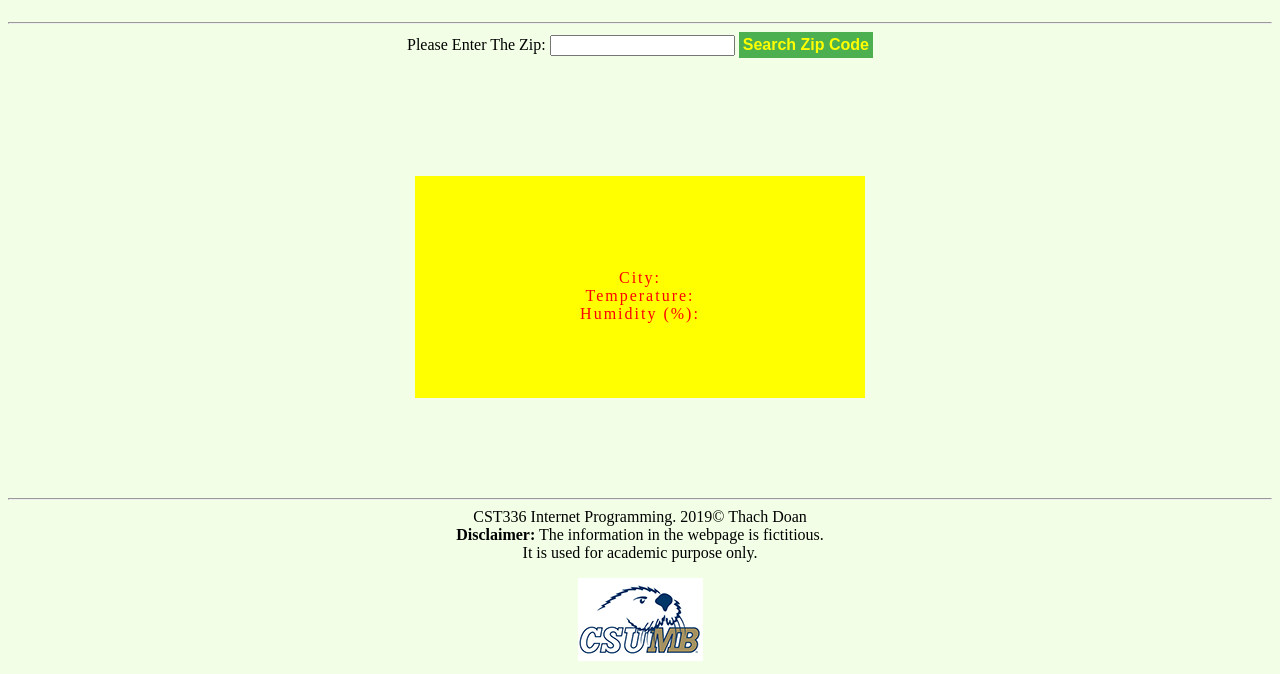
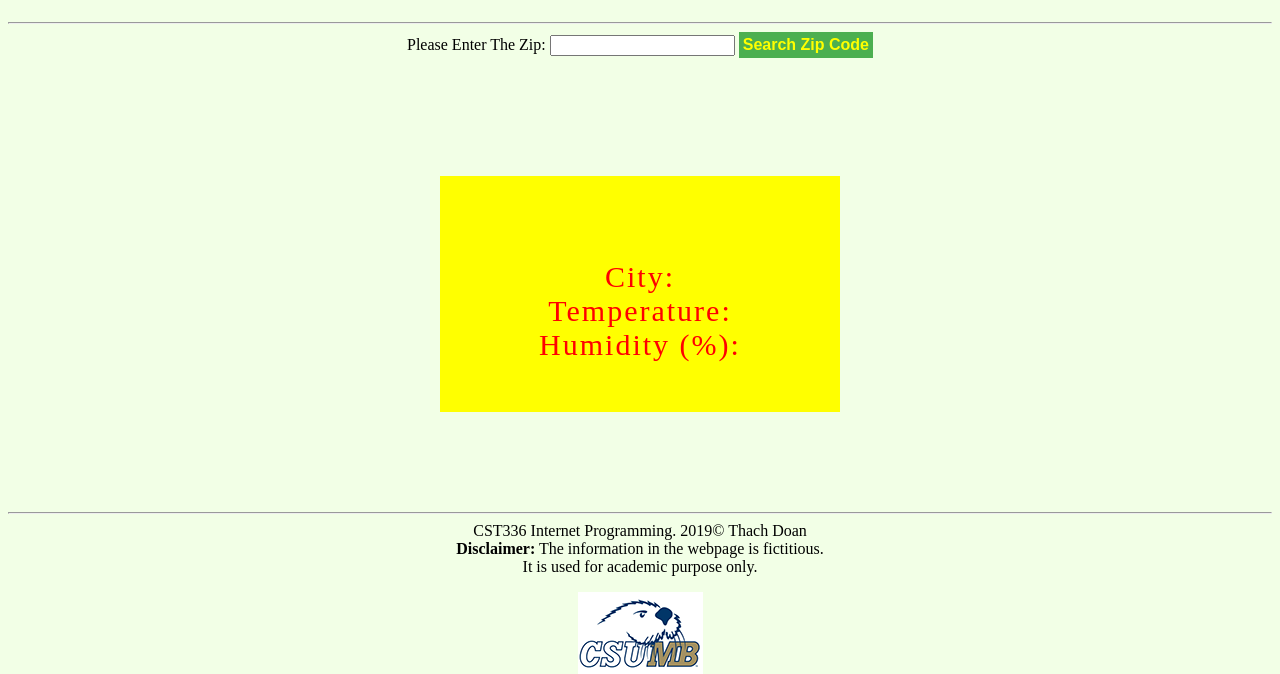
Before and after one commit to rapabapa/cst336-hw3, a PHP site: page / in a window 1280 px wide. Shown: the part 58-732 px from the top of the page. Run offline with PHP 8.4, Linux system fonts and the light colour scheme.

Commit message:
push all files

```diff
--- a/css/styles.css
+++ b/css/styles.css
@@ -22,7 +22,7 @@ footer {
   background-color: yellow;
   width: 300px;
   border: 25px solid yellow;
-  padding: 50px;
+  padding: 25px;
   margin-left: auto;
   margin-right: auto;
   font-style: bold;
@@ -30,6 +30,7 @@ footer {
   margin-top: 100px;
   color: red;
   letter-spacing: 2px;
+  font-size: 30px;
 }
 
 #searchArea {
```
